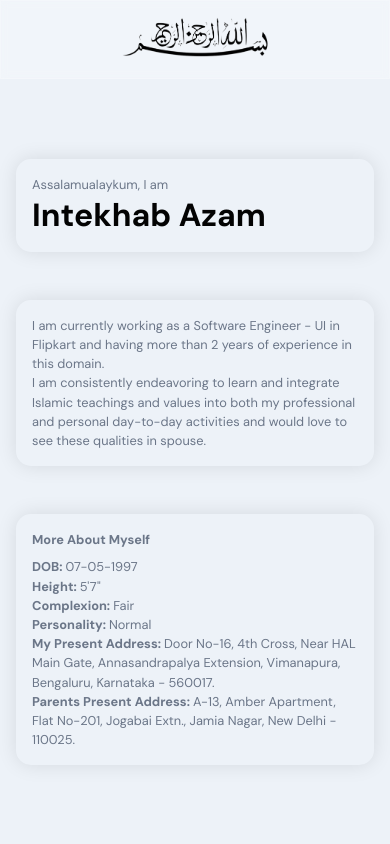
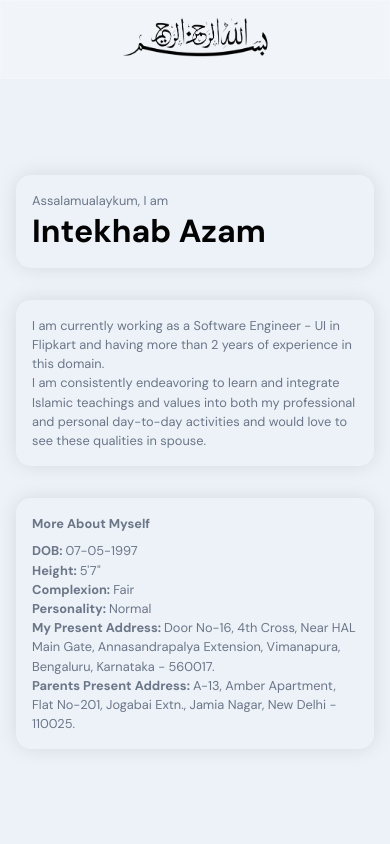
Before and after one commit to IntekhabAzam/marriage-portfolio, a React (Create React App) app: page / in a window 390 px wide. Shown: the top 844 px of the page. Built offline with nearby package versions, Linux system fonts and the light colour scheme; the HTML template or start-up script is replaced by a standard one.

Commit message:
first commit

```diff
--- a/src/components/Header/Header.scss
+++ b/src/components/Header/Header.scss
@@ -66,5 +66,9 @@
 
   .tag-cmp {
     margin-top: 3rem;
+
+    @media screen and (max-width: 900px) {
+        margin-top: 2rem;
+    }
   }
 }
```
